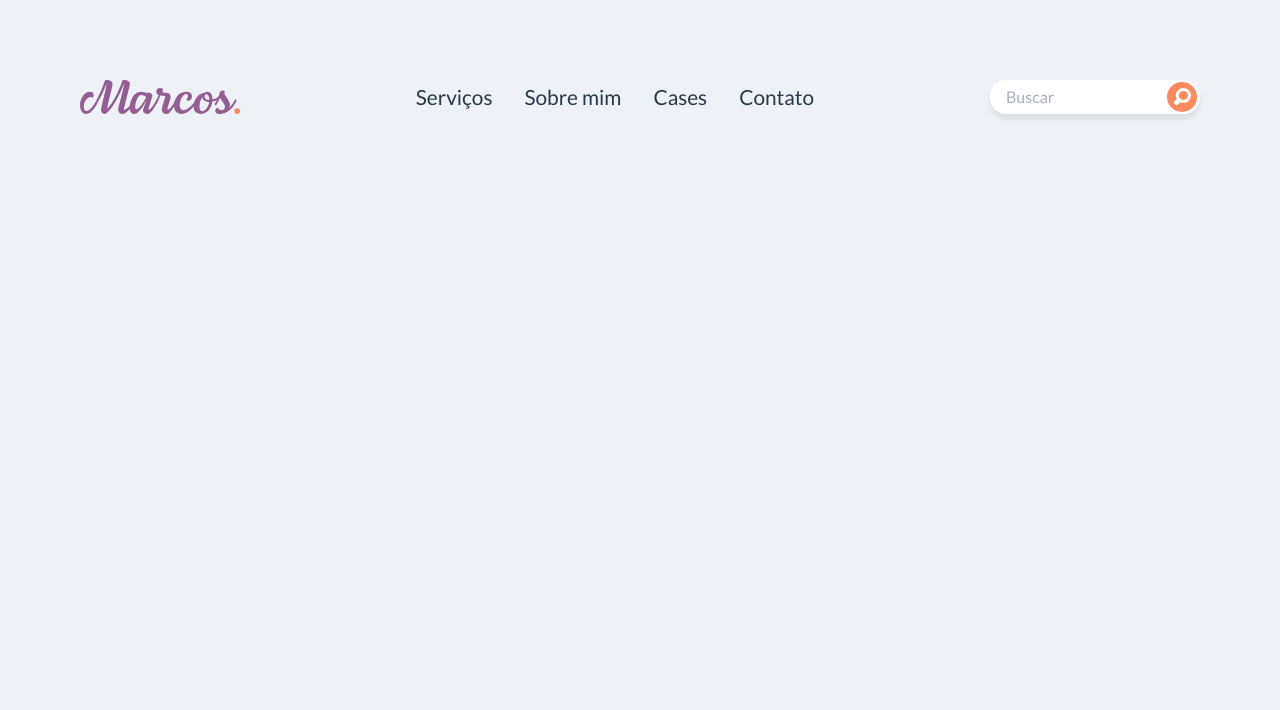
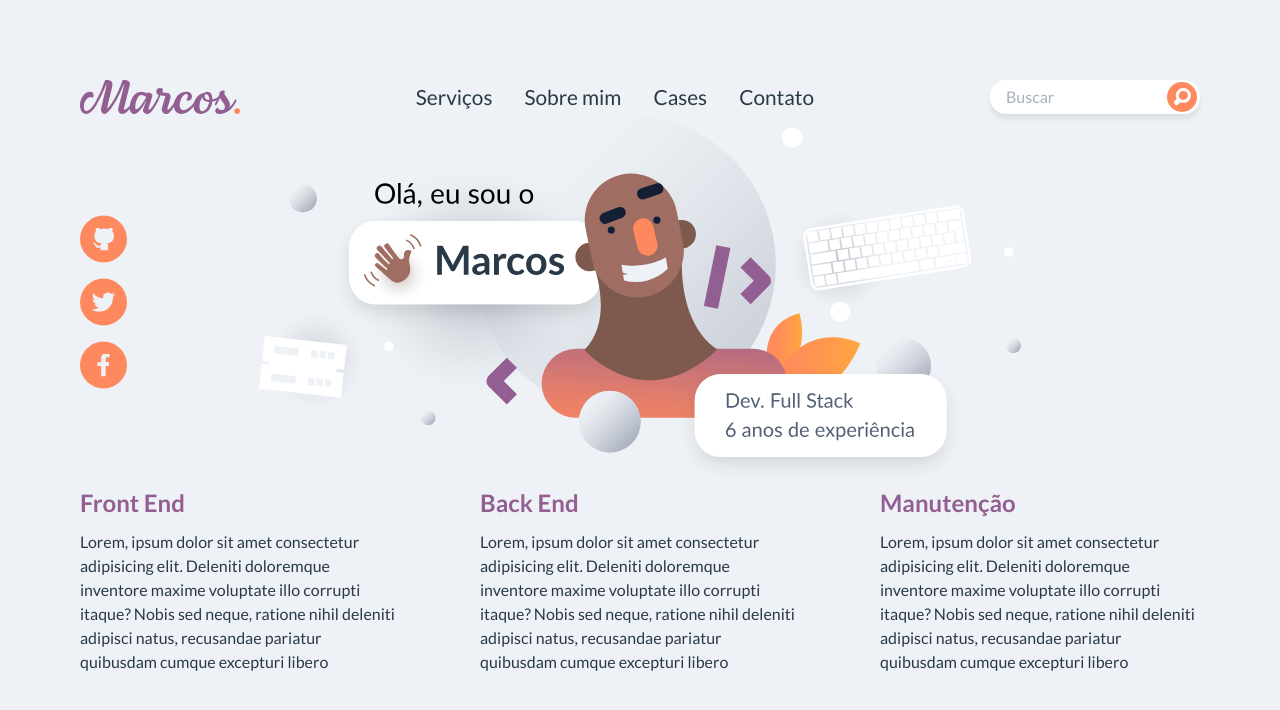
Before and after one commit to ronaldobergara/Atomic_Design, a Vue app in the folder frontend/: page / in a window 1280 px wide. Shown: the top 710 px of the page. Built offline with nearby package versions, Linux system fonts and the light colour scheme.

Commit message:
Criando o organismo Serviço e Apresentação

```diff
--- a/frontend/src/App.vue
+++ b/frontend/src/App.vue
@@ -1,15 +1,17 @@
 <template>
   <div class="component">
     <Header />
+    <Presentation />
+    <Services />
   </div>
 </template>
 
 <script lang="ts">
 import { defineComponent } from "vue"
-import { Header } from "@/components/organisms"
+import { Header, Presentation, Services } from "@/components/organisms"
 
 export default defineComponent({
-  components: { Header }
+  components: { Header, Presentation, Services }
 })
 </script>
 
--- /dev/null
+++ b/frontend/src/components/organisms/Presentation.vue
@@ -0,0 +1,36 @@
+<template>
+  <div class="presentation">
+    <SocialNetworks />
+
+    <img class="presentation" src="@/assets/images/presentation.svg" alt="Apresentação" />
+  </div>
+</template>
+
+<script lang="ts">
+import { defineComponent } from "vue"
+import { SocialNetworks } from "@/components/molecules"
+
+export default defineComponent({
+  components: {
+    SocialNetworks
+  }
+})
+</script>
+
+<style lang="scss" scoped>
+.presentation {
+  position: relative;
+  display: grid;
+  justify-content: center;
+  .presentation {
+    width: 80%;
+    justify-self: center;
+  }
+  .social-networks {
+    position: absolute;
+    left: 0;
+    top: 50%;
+    transform: translateY(-50%);
+  }
+}
+</style>
--- /dev/null
+++ b/frontend/src/components/organisms/Services.vue
@@ -0,0 +1,35 @@
+<template>
+  <div class="services">
+    <Service
+      title="Front End"
+      description="Lorem, ipsum dolor sit amet consectetur adipisicing elit. Deleniti doloremque inventore maxime voluptate illo corrupti itaque? Nobis sed neque, ratione nihil deleniti adipisci natus, recusandae pariatur quibusdam cumque excepturi libero"
+    />
+
+    <Service
+      title="Back End"
+      description="Lorem, ipsum dolor sit amet consectetur adipisicing elit. Deleniti doloremque inventore maxime voluptate illo corrupti itaque? Nobis sed neque, ratione nihil deleniti adipisci natus, recusandae pariatur quibusdam cumque excepturi libero"
+    />
+
+    <Service
+      title="Manutenção"
+      description="Lorem, ipsum dolor sit amet consectetur adipisicing elit. Deleniti doloremque inventore maxime voluptate illo corrupti itaque? Nobis sed neque, ratione nihil deleniti adipisci natus, recusandae pariatur quibusdam cumque excepturi libero"
+    />
+  </div>
+</template>
+
+<script lang="ts">
+import { defineComponent } from "vue"
+import { Service } from "@/components/molecules"
+
+export default defineComponent({
+  components: { Service }
+})
+</script>
+
+<style lang="scss" scoped>
+.services {
+  display: grid;
+  grid-template-columns: repeat(3, 1fr);
+  grid-gap: 5rem;
+}
+</style>
--- a/frontend/src/components/organisms/index.ts
+++ b/frontend/src/components/organisms/index.ts
@@ -1 +1,3 @@
 export { default as Header } from "./Header.vue"
+export { default as Presentation } from "./Presentation.vue"
+export { default as Services } from "./Services.vue"
```
